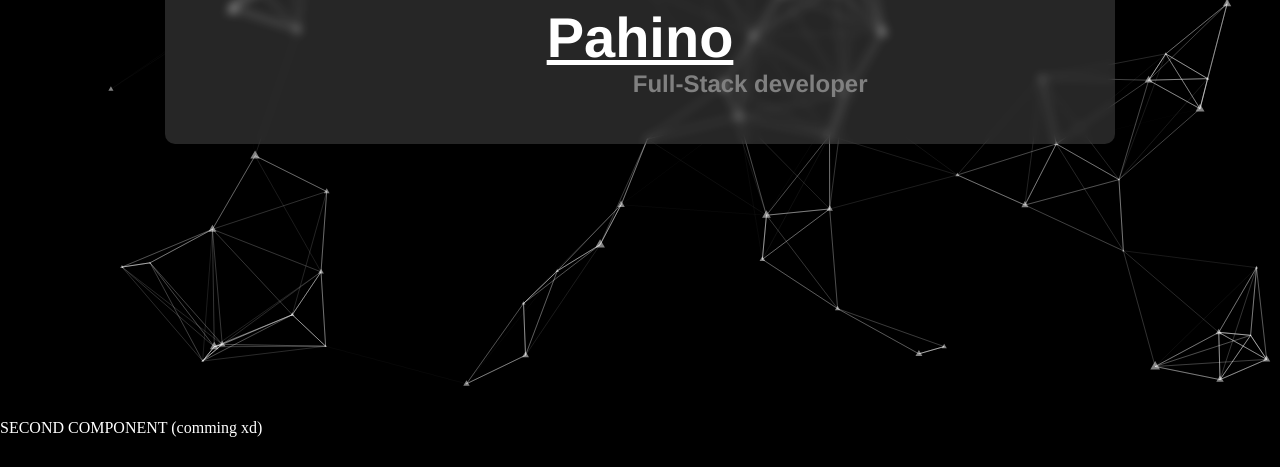
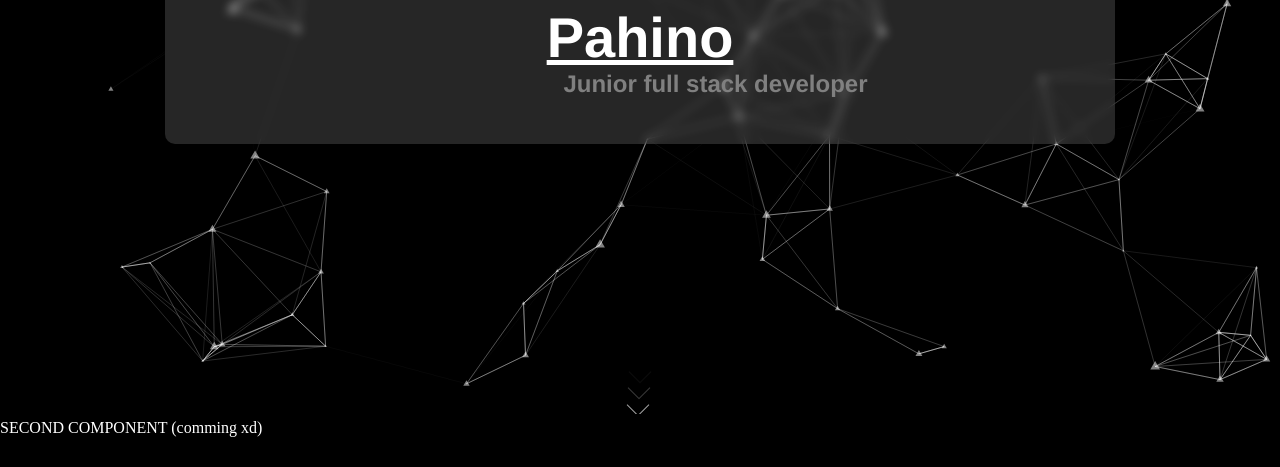
Before and after one commit to chemokita13/Portfolio, a React (Create React App) app: page / in a window 1280 px wide. Shown: the part 381-848 px from the top of the page. Built offline with nearby package versions, Linux system fonts and the light colour scheme.

Commit message:
scroll button

```diff
--- a/src/components/Header.js
+++ b/src/components/Header.js
@@ -28,8 +28,8 @@ function Header() {
                                 mode: "push",
                             },
                             onHover: {
-                                enable: true,
-                                mode: "repulse",
+                                enable: false,
+                                mode: "push",
                             },
                             resize: true,
                         },
@@ -92,9 +92,16 @@ function Header() {
                     Jos&eacute; Mar&iacute;a Pahino
                 </h1>
                 <h2 className="titles" id="work">
-                    Full-Stack developer
+                    Junior full stack developer
                 </h2>
             </div>
+            <a href="#pseudo-body">
+                <div className="scroll-btn">
+                    <span></span>
+                    <span></span>
+                    <span></span>
+                </div>
+            </a>
         </div>
     );
 }
--- a/src/components/header.css
+++ b/src/components/header.css
@@ -74,3 +74,67 @@
     margin: 0;
     z-index: 0;
 }
+
+.scroll-btn {
+    /* border: 1px solid red; */
+    position: absolute;
+    bottom: 0;
+    height: 50px;
+    aspect-ratio: 1;
+    left: 50%;
+    translate: -25px;
+    display: flex;
+    flex-direction: column;
+    align-items: center;
+    margin-bottom: 5px;
+    overflow: hidden;
+    border-top-left-radius: 20px;
+    border-top-right-radius: 20px;
+    padding-top: 10px;
+    transition: all 0.5s;
+}
+
+.scroll-btn:hover {
+    margin-bottom: 10px;
+    scale: 1.5;
+    background-color: rgb(11, 11, 11);
+}
+
+.scroll-btn span {
+    /* background: white; */
+    width: 15px;
+    aspect-ratio: 1;
+    transform: rotate(45deg);
+    border-bottom: 1px solid white;
+    border-right: 1px solid white;
+    animation-duration: 2s;
+    animation-iteration-count: infinite;
+    animation-name: scrollSpans;
+    transition: all 0.3s;
+}
+
+.scroll-btn span:nth-of-type(2) {
+    animation-delay: 0.25s;
+}
+
+.scroll-btn span:nth-of-type(3) {
+    animation-delay: 0.5s;
+}
+
+@keyframes scrollSpans {
+    100% {
+        opacity: 0;
+        margin-bottom: 0;
+        margin-right: 0;
+    }
+    50% {
+        opacity: 1;
+        margin-bottom: 5px;
+        margin-right: 5px;
+    }
+    0% {
+        opacity: 0;
+        margin-bottom: 0;
+        margin-right: 0;
+    }
+}
```
